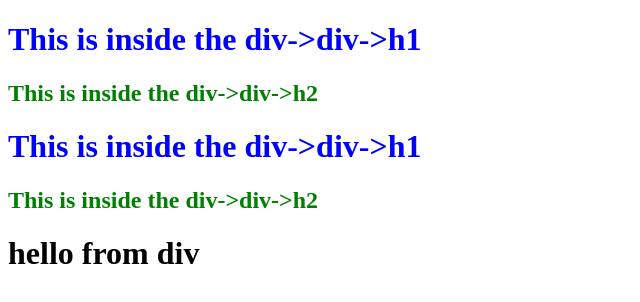
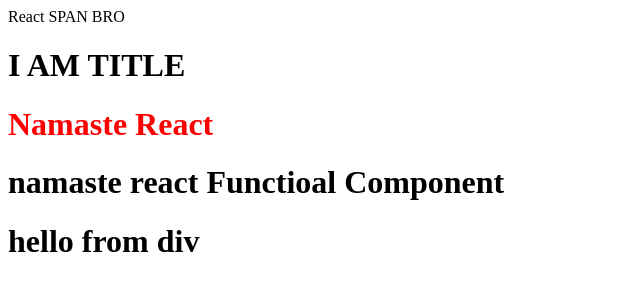
Before and after one commit to narasimha4929/namaste-inception, a React (Vite) app: page / in a window 1280 px wide. Shown: the top 302 px of the page, without its empty margins (0-640 px from the left). Built offline with nearby package versions, Linux system fonts and the light colour scheme.

Commit message:
added functional components

```diff
--- a/App.js
+++ b/App.js
@@ -1,33 +1,54 @@
 import React from "react";
 import ReactDOM from "react-dom/client";
 
-const parent = React.createElement(
-  "div",
-  { id: "parent" },
-  React.createElement("div", { id: "child" }, [
-    React.createElement(
-      "h1",
-      { key: "h1-1" },
-      "This is inside the div->div->h1"
-    ),
-    React.createElement(
-      "h2",
-      { key: "h2-1" },
-      "This is inside the div->div->h2"
-    ),
-    React.createElement(
-      "h1",
-      { key: "h1-2" },
-      "This is inside the div->div->h1"
-    ),
-    React.createElement(
-      "h2",
-      { key: "h2-2" },
-      "This is inside the div->div->h2"
-    ),
-  ])
+//React.createElement(heading) this is an object
+//render(heading) - > converts to element
+
+const elem = <span>React SPAN BRO</span>
+const heading = React.createElement("h1",{id:"heading"},"Namaste React");
+
+console.log(heading);
+
+//jsx is html like HTML (NOT HTML)
+//this jsx transpiled before going to render by parcel,
+//with the help of BABEL
+
+const jsxHeading = (<h1
+  className="rot"
+  tabIndex={1}>
+   Namaste JSX 🚀
+   </h1>
+   )
+
+console.log(jsxHeading);
+
+
+const Title = () => (
+  <div>
+    {elem}
+    <h1>I AM TITLE</h1>
+  </div>
 );
 
+//React Functional component
+//component composition(component inside another component )
+
+console.log(Title);
+
+const number =1000;
+const Headingcomponent = () => (
+  <div id="container">
+    {Title()}
+    <div>{heading}</div>
+    <h1 className="heading">namaste react Functioal Component</h1>
+  </div>
+);
+
+
 const root = ReactDOM.createRoot(document.getElementById("root"));
-console.log(parent);
-root.render(parent);
+
+root.render(
+  <>
+<Headingcomponent />
+  </>
+);
--- a/index.css
+++ b/index.css
@@ -10,3 +10,6 @@
 h2{
     color: green;
 }
+.rot{
+    color:pink
+}
--- a/index.html
+++ b/index.html
@@ -8,8 +8,7 @@
 </head>
 <body>
     <div id="root">
-        <h1>hello from div</h1>
-        <h1>hello from div</h1>
+        <h1>Not rendered</h1>
     </div>
     <h1>hello from div</h1>
     <script type="module" src="./App.js"></script>  <!-- Fixed! -->
--- a/package.json
+++ b/package.json
@@ -21,7 +21,9 @@
   "author": "Narasimha Reddy",
   "type": "commonjs",
   "scripts": {
-    "test": "jest "
+    "test" :"jest ",
+    "start":"npx parcel index.html",
+    "build":"parcel build index.html"
   },
   "devDependencies": {
     "parcel": "~2.16.0"
```
